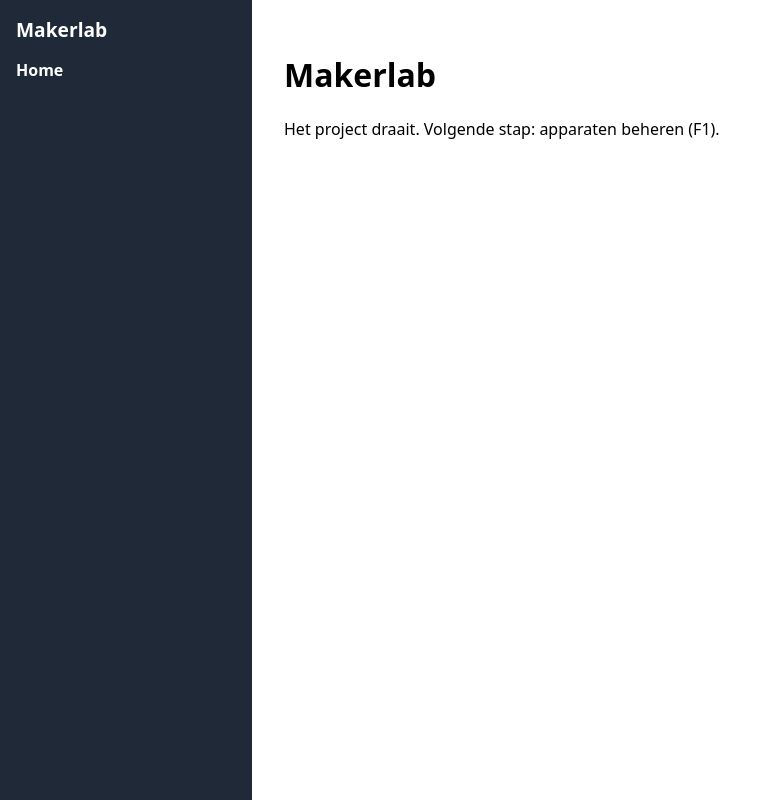
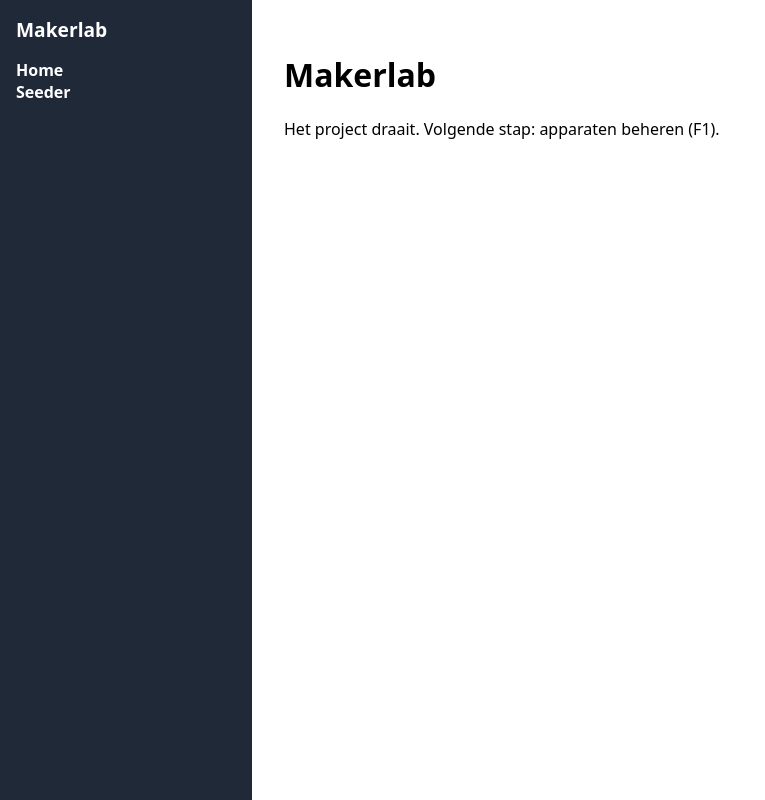
Before and after one commit to luc654/Makerlab, an ASP.NET Core app: page / in a window 1280 px wide. Shown: the whole page, without its empty margins (0-765 px from the left). Run offline with ASP.NET Core 8, Linux system fonts and the light colour scheme.

Commit message:
Feat: button to Seeder.razor

```diff
--- a/src/Makerlab.Web/Components/Layout/NavMenu.razor
+++ b/src/Makerlab.Web/Components/Layout/NavMenu.razor
@@ -1,4 +1,5 @@
 <div class="brand">Makerlab</div>
 <ul class="nav">
     <li><NavLink href="" Match="NavLinkMatch.All">Home</NavLink></li>
+    <li><NavLink href="" Match="NavLinkMatch.All">Seeder </NavLink></li>
 </ul>
```
